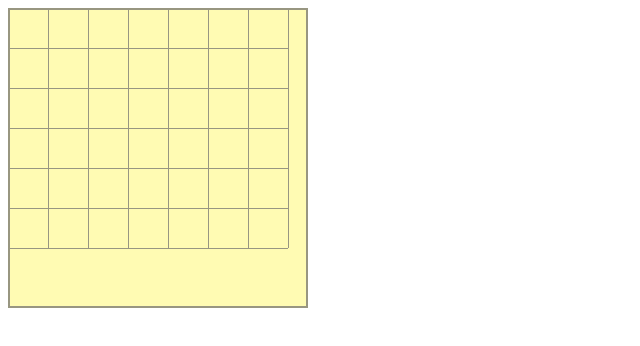
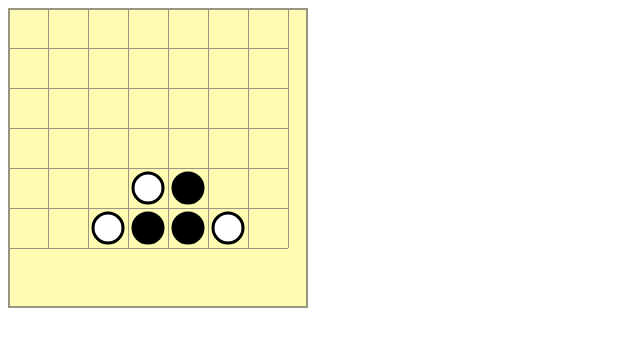
Before and after one commit to CrissNowik/4Balls, a plain HTML site: page index.html in a window 1280 px wide. Shown: the whole page, without its empty margins (0-640 px from the left). Drawn offline with Linux system fonts and the light colour scheme.

Commit message:
dots in cells

```diff
--- a/index.html
+++ b/index.html
@@ -9,14 +9,14 @@
         function init(){
             let canvas = document.getElementById("mainCanvas");
             let ctx = canvas.getContext("2d");
-
+// game board
             ctx.fillStyle = "#fffbb3";
             ctx.strokeStyle = "#989681";
 
             ctx.lineWidth = 2;
             ctx.fillRect(0, 0, canvas.width, canvas.height);
             ctx.strokeRect(1, 1, canvas.width-2, canvas.height-2);
-
+// game cells
             let cellSize = 40;
             ctx.beginPath();
 
@@ -33,6 +33,42 @@
             ctx.lineWidth = 1;
             ctx.strokeStyle = "#989681";
             ctx.stroke();
+// dots
+            let data = [
+                [0,0,0,0,0,0,0],
+                [0,0,0,0,0,0,0],
+                [0,0,0,0,0,0,0],
+                [0,0,0,0,0,0,0],
+                [0,0,0,2,1,0,0],
+                [0,0,2,1,1,2,0],
+            ]
+
+            ctx.strokeStyle="#000";
+            ctx.lineWidth=3;
+
+            for (let i = 0; i < data.length; i++) {
+                for (let j = 0; j < data.length; j++) {
+                    let value = data[i][j];
+                    if (!value) {
+                        continue;
+                    }
+
+                    switch (value) {
+                        case 1:
+                            ctx.fillStyle = "#000"
+                            break;
+                        case 2:
+                            ctx.fillStyle = "#fff"
+                            break;
+                        // default:
+                        //     break;
+                    }
+                    ctx.beginPath();
+                    ctx.arc((j+0.5)*cellSize, (i+0.5)*cellSize, cellSize/2 - 5, 0, 2*Math.PI, false);
+                    ctx.fill();
+                    ctx.stroke();
+                }
+            }
         }
         </script>
     </head>
```
